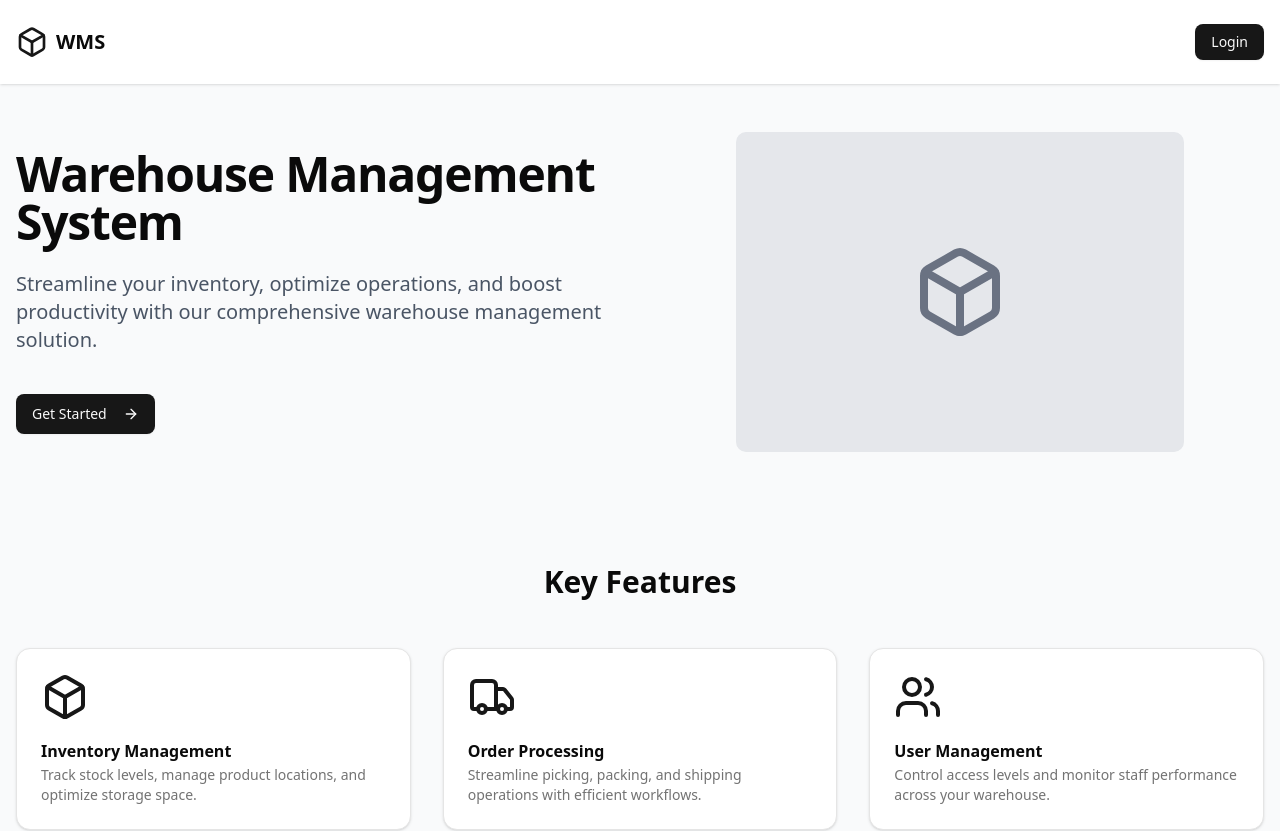
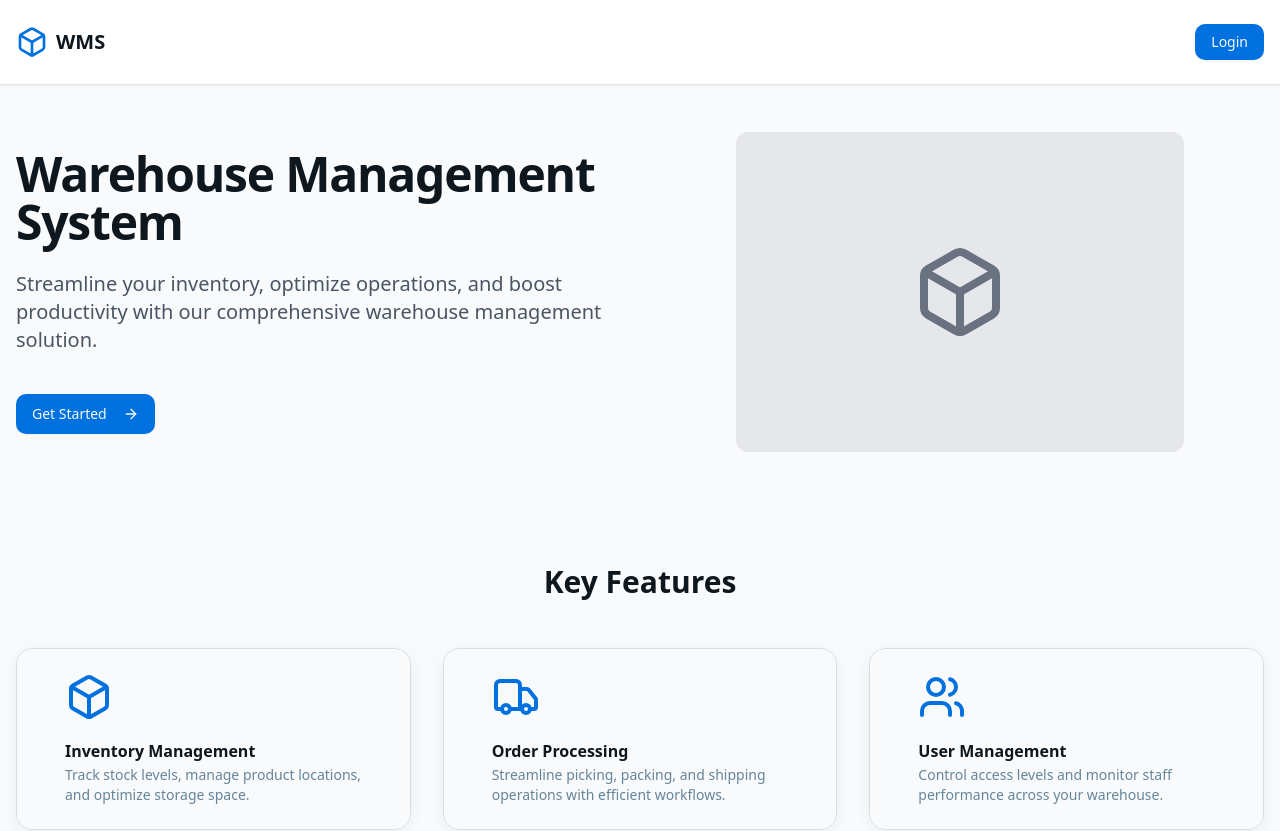
Before and after one commit to ewceniza9009/wmsc, a Next.js app: page / in a window 1280 px wide. Shown: the top 831 px of the page. Built offline with nearby package versions, Linux system fonts and the light colour scheme.

Commit message:
Restructure folders

```diff
--- a/src/app/globals.css
+++ b/src/app/globals.css
@@ -10,74 +10,74 @@
 }
 
 :root {
-  --background: oklch(1 0 0);
-  --foreground: oklch(0.145 0 0);
-  --card: oklch(1 0 0);
-  --card-foreground: oklch(0.145 0 0);
-  --popover: oklch(1 0 0);
-  --popover-foreground: oklch(0.145 0 0);
-  --primary: oklch(0.205 0 0);
-  --primary-foreground: oklch(0.985 0 0);
-  --secondary: oklch(0.97 0 0);
-  --secondary-foreground: oklch(0.205 0 0);
-  --muted: oklch(0.97 0 0);
-  --muted-foreground: oklch(0.556 0 0);
-  --accent: oklch(0.97 0 0);
-  --accent-foreground: oklch(0.205 0 0);
-  --destructive: oklch(0.577 0.245 27.325);
-  --destructive-foreground: oklch(0.577 0.245 27.325);
-  --border: oklch(0.922 0 0);
-  --input: oklch(0.922 0 0);
-  --ring: oklch(0.708 0 0);
-  --chart-1: oklch(0.646 0.222 41.116);
-  --chart-2: oklch(0.6 0.118 184.704);
-  --chart-3: oklch(0.398 0.07 227.392);
-  --chart-4: oklch(0.828 0.189 84.429);
-  --chart-5: oklch(0.769 0.188 70.08);
-  --radius: 0.625rem;
-  --sidebar: oklch(0.985 0 0);
-  --sidebar-foreground: oklch(0.145 0 0);
-  --sidebar-primary: oklch(0.205 0 0);
-  --sidebar-primary-foreground: oklch(0.985 0 0);
-  --sidebar-accent: oklch(0.97 0 0);
-  --sidebar-accent-foreground: oklch(0.205 0 0);
-  --sidebar-border: oklch(0.922 0 0);
-  --sidebar-ring: oklch(0.708 0 0);
+  --background: oklch(0.99 0.01 240);
+  --foreground: oklch(0.2 0.02 240);
+  --card: oklch(1 0.005 240);
+  --card-foreground: oklch(0.2 0.02 240);
+  --popover: oklch(1 0.005 240);
+  --popover-foreground: oklch(0.2 0.02 240);
+  --primary: oklch(0.55 0.2 250);
+  --primary-foreground: oklch(0.98 0.005 240);
+  --secondary: oklch(0.96 0.03 260);
+  --secondary-foreground: oklch(0.3 0.05 250);
+  --muted: oklch(0.96 0.01 240);
+  --muted-foreground: oklch(0.6 0.05 240);
+  --accent: oklch(0.9 0.1 250);
+  --accent-foreground: oklch(0.2 0.05 250);
+  --destructive: oklch(0.6 0.25 27);
+  --destructive-foreground: oklch(0.98 0.01 240);
+  --border: oklch(0.9 0.02 240);
+  --input: oklch(0.9 0.02 240);
+  --ring: oklch(0.55 0.2 250);
+  --chart-1: oklch(0.65 0.22 41);
+  --chart-2: oklch(0.6 0.18 185);
+  --chart-3: oklch(0.5 0.15 227);
+  --chart-4: oklch(0.7 0.2 84);
+  --chart-5: oklch(0.75 0.19 70);
+  --radius: 0.75rem;
+  --sidebar: oklch(0.98 0.02 250);
+  --sidebar-foreground: oklch(0.2 0.02 240);
+  --sidebar-primary: oklch(0.55 0.2 250);
+  --sidebar-primary-foreground: oklch(0.98 0.005 240);
+  --sidebar-accent: oklch(0.9 0.1 250);
+  --sidebar-accent-foreground: oklch(0.2 0.05 250);
+  --sidebar-border: oklch(0.9 0.02 240);
+  --sidebar-ring: oklch(0.55 0.2 250);
 }
 
 .dark {
-  --background: oklch(0.145 0 0);
-  --foreground: oklch(0.985 0 0);
-  --card: oklch(0.145 0 0);
-  --card-foreground: oklch(0.985 0 0);
-  --popover: oklch(0.145 0 0);
-  --popover-foreground: oklch(0.985 0 0);
-  --primary: oklch(0.985 0 0);
-  --primary-foreground: oklch(0.205 0 0);
-  --secondary: oklch(0.269 0 0);
-  --secondary-foreground: oklch(0.985 0 0);
-  --muted: oklch(0.269 0 0);
-  --muted-foreground: oklch(0.708 0 0);
-  --accent: oklch(0.269 0 0);
-  --accent-foreground: oklch(0.985 0 0);
-  --destructive: oklch(0.396 0.141 25.723);
-  --destructive-foreground: oklch(0.637 0.237 25.331);
-  --border: oklch(0.269 0 0);
-  --input: oklch(0.269 0 0);
-  --ring: oklch(0.439 0 0);
-  --chart-1: oklch(0.488 0.243 264.376);
-  --chart-2: oklch(0.696 0.17 162.48);
-  --chart-3: oklch(0.769 0.188 70.08);
-  --chart-4: oklch(0.627 0.265 303.9);
-  --chart-5: oklch(0.645 0.246 16.439);
-  --sidebar: oklch(0.205 0 0);
-  --sidebar-foreground: oklch(0.985 0 0);
-  --sidebar-primary: oklch(0.488 0.243 264.376);
-  --sidebar-primary-foreground: oklch(0.985 0 0);
-  --sidebar-accent: oklch(0.269 0 0);
-  --sidebar-accent-foreground: oklch(0.985 0 0);
-  --sidebar-border: oklch(0.269 0 0);
-  --sidebar-ring: oklch(0.439 0 0);
+  --background: oklch(0.15 0.02 240);
+  --foreground: oklch(0.95 0.01 240);
+  --card: oklch(0.18 0.03 240);
+  --card-foreground: oklch(0.95 0.01 240);
+  --popover: oklch(0.18 0.03 240);
+  --popover-foreground: oklch(0.95 0.01 240);
+  --primary: oklch(0.65 0.25 250);
+  --primary-foreground: oklch(0.15 0.02 240);
+  --secondary: oklch(0.25 0.05 250);
+  --secondary-foreground: oklch(0.95 0.01 240);
+  --muted: oklch(0.25 0.03 240);
+  --muted-foreground: oklch(0.75 0.05 240);
+  --accent: oklch(0.3 0.1 250);
+  --accent-foreground: oklch(0.95 0.01 240);
+  --destructive: oklch(0.5 0.2 25);
+  --destructive-foreground: oklch(0.95 0.01 240);
+  --border: oklch(0.25 0.03 240);
+  --input: oklch(0.25 0.03 240);
+  --ring: oklch(0.65 0.25 250);
+  --chart-1: oklch(0.65 0.25 264);
+  --chart-2: oklch(0.7 0.2 162);
+  --chart-3: oklch(0.75 0.2 70);
+  --chart-4: oklch(0.65 0.27 304);
+  --chart-5: oklch(0.65 0.25 16);
+  --sidebar: oklch(0.2 0.04 240);
+  --sidebar-foreground: oklch(0.95 0.01 240);
+  --sidebar-primary: oklch(0.65 0.25 250);
+  --sidebar-primary-foreground: oklch(0.15 0.02 240);
+  --sidebar-accent: oklch(0.3 0.1 250);
+  --sidebar-accent-foreground: oklch(0.95 0.01 240);
+  --sidebar-border: oklch(0.25 0.03 240);
+  --sidebar-ring: oklch(0.65 0.25 250);
 }
 
 @theme inline {
@@ -125,5 +125,46 @@
   }
   body {
     @apply bg-background text-foreground;
+    background-image: linear-gradient(to bottom right, var(--background), oklch(0.97 0.03 245));
+    background-attachment: fixed;
+  }
+
+  /* Add subtle shadows to cards */
+  [data-slot="card"] {
+    box-shadow: 0 4px 20px -5px rgba(0, 0, 0, 0.1);
+    transition: transform 0.2s ease, box-shadow 0.2s ease;
+  }
+
+  [data-slot="card"]:hover {
+    transform: translateY(-2px);
+    box-shadow: 0 6px 25px -5px rgba(0, 0, 0, 0.1);
+  }
+
+  /* Enhance buttons with subtle gradient */
+  button[class*="bg-primary"] {
+    background-image: linear-gradient(to bottom right, var(--primary), oklch(0.6 0.22 255));
+    transition: all 0.2s ease;
+  }
+
+  /* Improve form elements */
+  input, select, textarea {
+    transition: border-color 0.2s ease, box-shadow 0.2s ease;
+  }
+
+  input:focus, select:focus, textarea:focus {
+    box-shadow: 0 0 0 3px rgba(var(--primary), 0.2);
+  }
+
+  /* Dark mode adjustments */
+  .dark body {
+    background-image: linear-gradient(to bottom right, var(--background), oklch(0.17 0.04 245));
+  }
+
+  .dark [data-slot="card"] {
+    box-shadow: 0 4px 20px -5px rgba(0, 0, 0, 0.3);
+  }
+
+  .dark button[class*="bg-primary"] {
+    background-image: linear-gradient(to bottom right, var(--primary), oklch(0.7 0.27 255));
   }
 }
--- a/src/app/login/page.tsx
+++ b/src/app/login/page.tsx
@@ -48,7 +48,7 @@ export default function LoginPage() {
       }
 
       // Redirect to dashboard on successful login
-      router.push('/dashboard');
+      router.push('/pages/dashboard');
       router.refresh();
     } catch (error) {
       toast.error('An error occurred during login');
--- a/src/app/dashboard/page.tsx
+++ b/src/app/pages/dashboard/page.tsx
@@ -72,7 +72,7 @@ export default function DashboardPage() {
           <CardContent>
             <div className="flex justify-end">
               <Button asChild>
-                <Link href="/dashboard/inventory">
+                <Link href="/pages/inventory">
                   Go to Inventory <ArrowRight className="ml-2 h-4 w-4" />
                 </Link>
               </Button>
@@ -89,7 +89,7 @@ export default function DashboardPage() {
           <CardContent>
             <div className="flex justify-end">
               <Button asChild>
-                <Link href="/dashboard/orders">
+                <Link href="/pages/orders">
                   Go to Orders <ArrowRight className="ml-2 h-4 w-4" />
                 </Link>
               </Button>
@@ -106,7 +106,7 @@ export default function DashboardPage() {
           <CardContent>
             <div className="flex justify-end">
               <Button asChild>
-                <Link href="/dashboard/users">
+                <Link href="/pages/users">
                   Go to Users <ArrowRight className="ml-2 h-4 w-4" />
                 </Link>
               </Button>
--- a/src/app/dashboard/layout.tsx
+++ b/src/app/pages/layout.tsx
@@ -3,8 +3,8 @@
 import { useState, useEffect } from 'react';
 import { useSession } from 'next-auth/react';
 import { useRouter } from 'next/navigation';
-import { Sidebar } from '@/components/dashboard/sidebar';
-import { Header } from '@/components/dashboard/header';
+import { Sidebar } from '@/components/sidebar';
+import { Header } from '@/components/header';
 import { Toaster } from '@/components/ui/sonner';
 
 export default function DashboardLayout({
--- a/src/app/dashboard/users/page.tsx
+++ b/src/app/pages/users/page.tsx
@@ -43,7 +43,7 @@ export default function UsersPage() {
     if (status === 'authenticated') {
       if (session.user.role !== 'admin') {
         toast.error('You do not have permission to access this page');
-        router.push('/dashboard');
+        router.push('/pages');
       } else {
         fetchUsers();
       }
--- a/src/components/ui/card.tsx
+++ b/src/components/ui/card.tsx
@@ -7,7 +7,7 @@ function Card({ className, ...props }: React.ComponentProps<"div">) {
     <div
       data-slot="card"
       className={cn(
-        "bg-card text-card-foreground flex flex-col gap-6 rounded-xl border py-6 shadow-sm",
+        "bg-card text-card-foreground flex flex-col gap-6 rounded-xl border p-6 backdrop-blur-[2px] bg-opacity-95",
         className
       )}
       {...props}
```
Also changed, not shown: src/components/sidebar.tsx (renamed from src/components/dashboard/sidebar.tsx, +9 -9 lines), src/components/header.tsx (renamed from src/components/dashboard/header.tsx).
